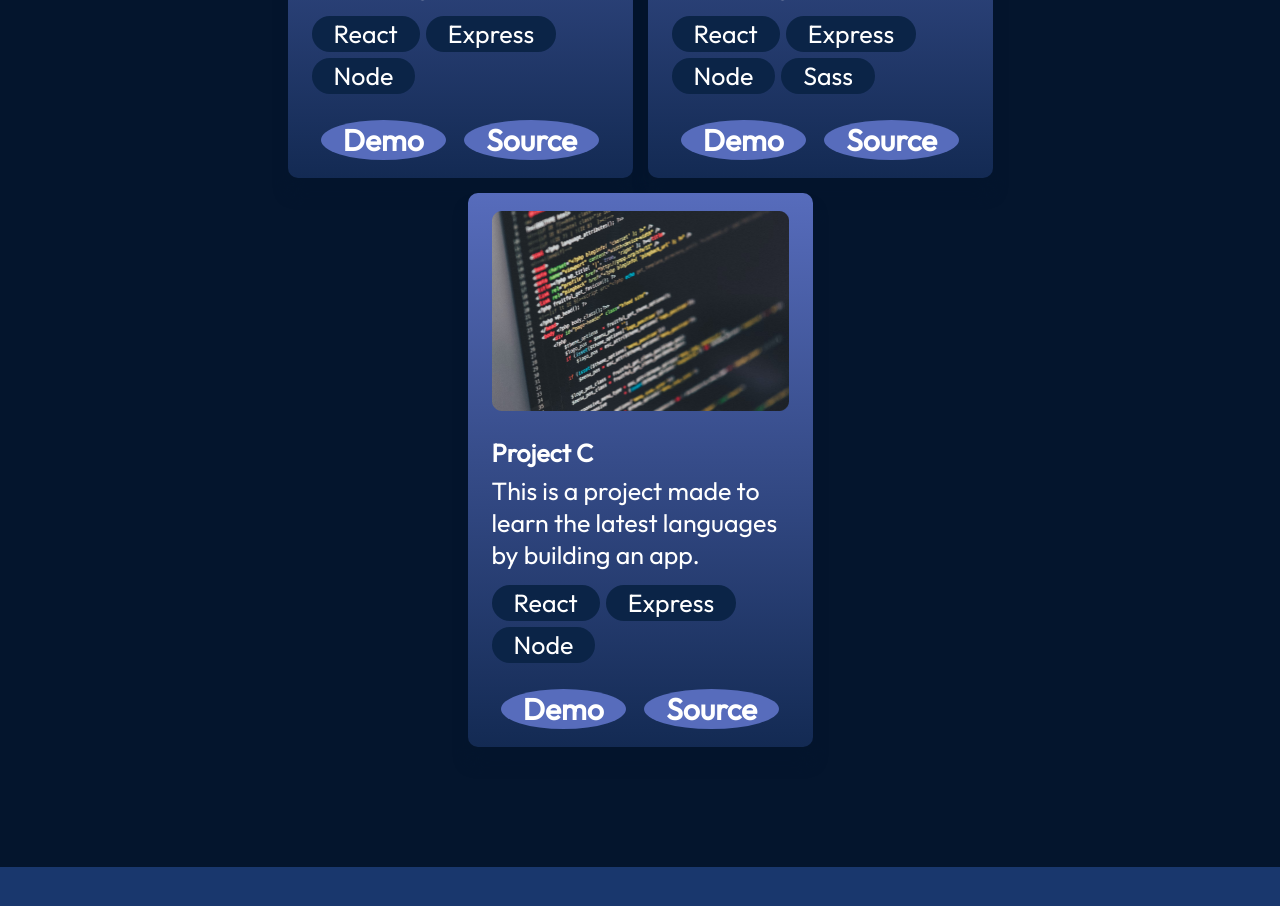
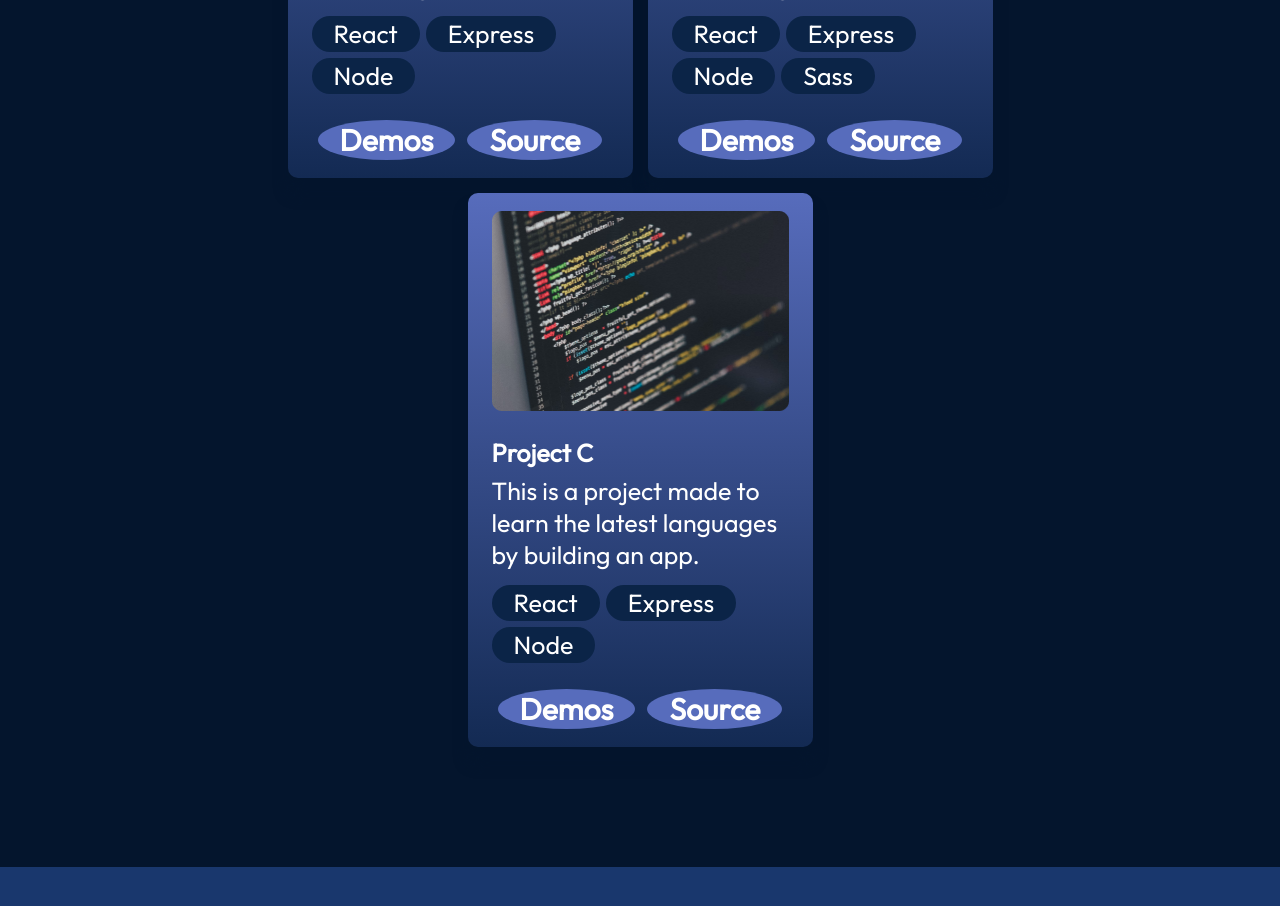
Before and after one commit to sgfaught1/Portfolio-Spencer_Faught, a React (Vite) app in the folder portfolio_Spencer-Faught/: page / in a window 1280 px wide. Shown: the part 3020-3926 px from the top of the page. Built offline with nearby package versions, Linux system fonts and the light colour scheme.

Commit message:
Update ProjectCard.jsx

```diff
--- a/portfolio_Spencer-Faught/src/components/Projects/ProjectCard.jsx
+++ b/portfolio_Spencer-Faught/src/components/Projects/ProjectCard.jsx
@@ -18,7 +18,7 @@ export const ProjectCard = ({project : {title, imageSrc, description, skills, de
                 })}
             </ul>
             <div className={styles.links}>
-                <a href={demo} className={styles.link}>Demo</a>
+                <a href={demo} className={styles.link}>Demos</a>
                 <a href={source} className={styles.link}>Source</a>
             </div>
         </div>
```
